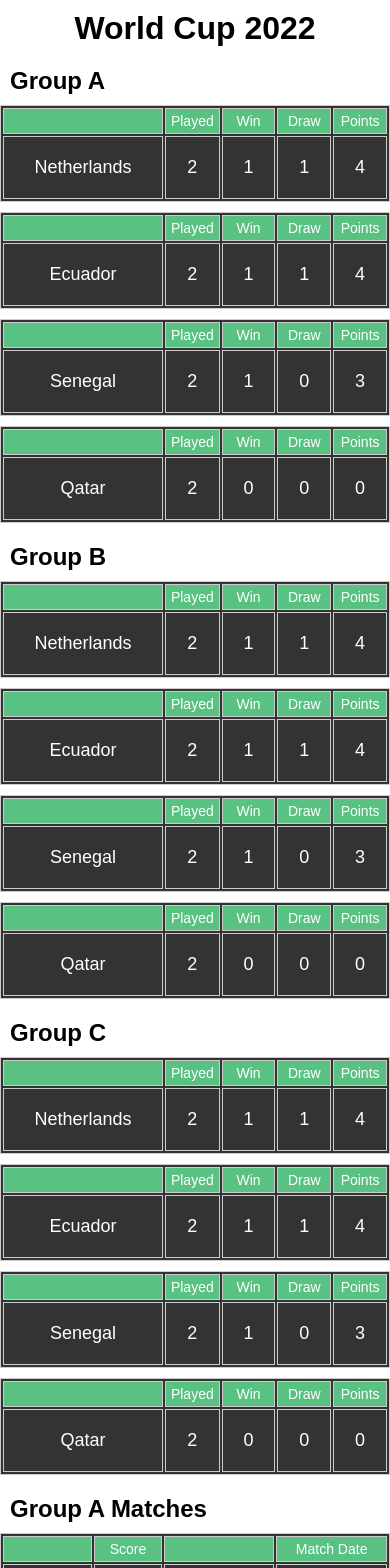
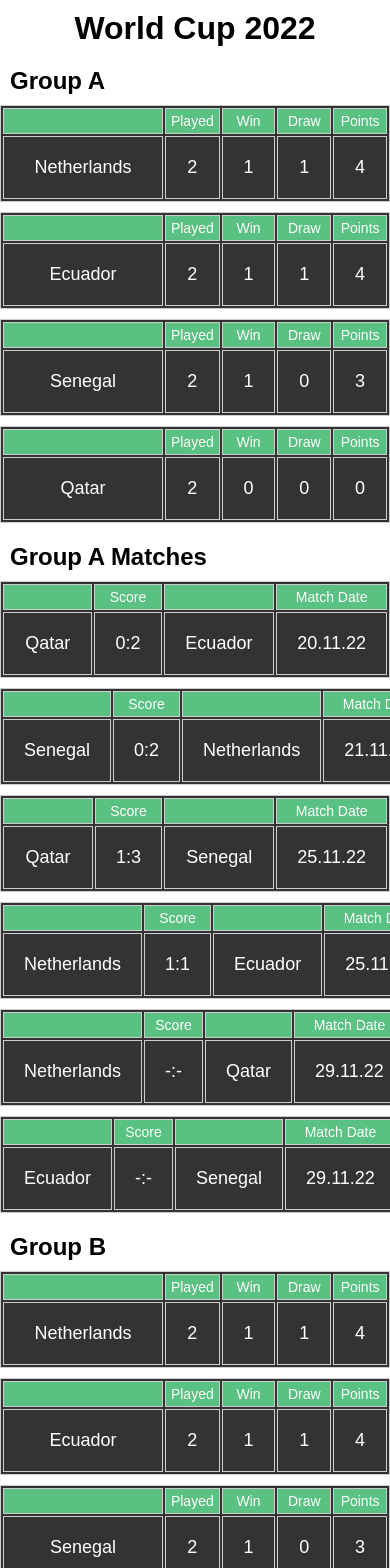
Before and after one commit to matthew-via-music/responsive-sortable-data-table, a React (Vite) app: page / in a window 390 px wide. Shown: the top 1568 px of the page. Built offline with nearby package versions, Linux system fonts and the light colour scheme.

Commit message:
add conditional responsive layout with matchMedia

```diff
--- a/src/App.tsx
+++ b/src/App.tsx
@@ -1,39 +1,46 @@
+import { useState, useEffect } from 'react';
 import './App.css'
 import GroupAStats from './components/GroupAStats'
 import GroupAMatches from './components/GroupAMatches'
 function App() {
 
+  const [matches, setMatches] = useState(
+    window.matchMedia("(min-width: 2336px)").matches
+  )
+
+  useEffect(() => {
+    window
+    .matchMedia("(min-width: 2336px)")
+    .addEventListener('change', e => setMatches( e.matches ))
+  }, [])
+
   return (
     <>
      <h1>World Cup 2022</h1>
-
      <div className="container">
 
-      <div>
-        <h2>Group A</h2>
-        <GroupAStats />
-      </div>
-      <div>
-        <h2>Group B</h2>
-        <GroupAStats />
-      </div>
-      <div>
-        <h2>Group C</h2>
-        <GroupAStats />
-      </div>
+      {matches &&
+        <>
+          <div><h2>Group A</h2><GroupAStats /></div>
+          <div><h2>Group B</h2><GroupAStats /></div>
+          <div><h2>Group C</h2><GroupAStats /></div>
+          <div><h2>Group A Matches</h2><GroupAMatches /></div>
+          <div><h2>Group B Matches</h2><GroupAMatches /></div>
+          <div><h2>Group C Matches</h2><GroupAMatches /></div>
+        </>
+      }
+      {!matches &&
+        <>
+          <div><h2>Group A</h2><GroupAStats /></div>
+          <div><h2>Group A Matches</h2><GroupAMatches /></div>
+          <div><h2>Group B</h2><GroupAStats /></div>
+          <div><h2>Group B Matches</h2><GroupAMatches /></div>
+          <div><h2>Group C</h2><GroupAStats /></div>
+          <div><h2>Group C Matches</h2><GroupAMatches /></div>
+        </>
+      }
 
-      <div>
-        <h2>Group A Matches</h2>
-        <GroupAMatches />
-      </div>
-      <div>
-        <h2>Group B Matches</h2>
-        <GroupAMatches />
-      </div>
-      <div>
-        <h2>Group C Matches</h2>
-        <GroupAMatches />
-      </div>
+
 
       {/* \container */}
       </div>
```
